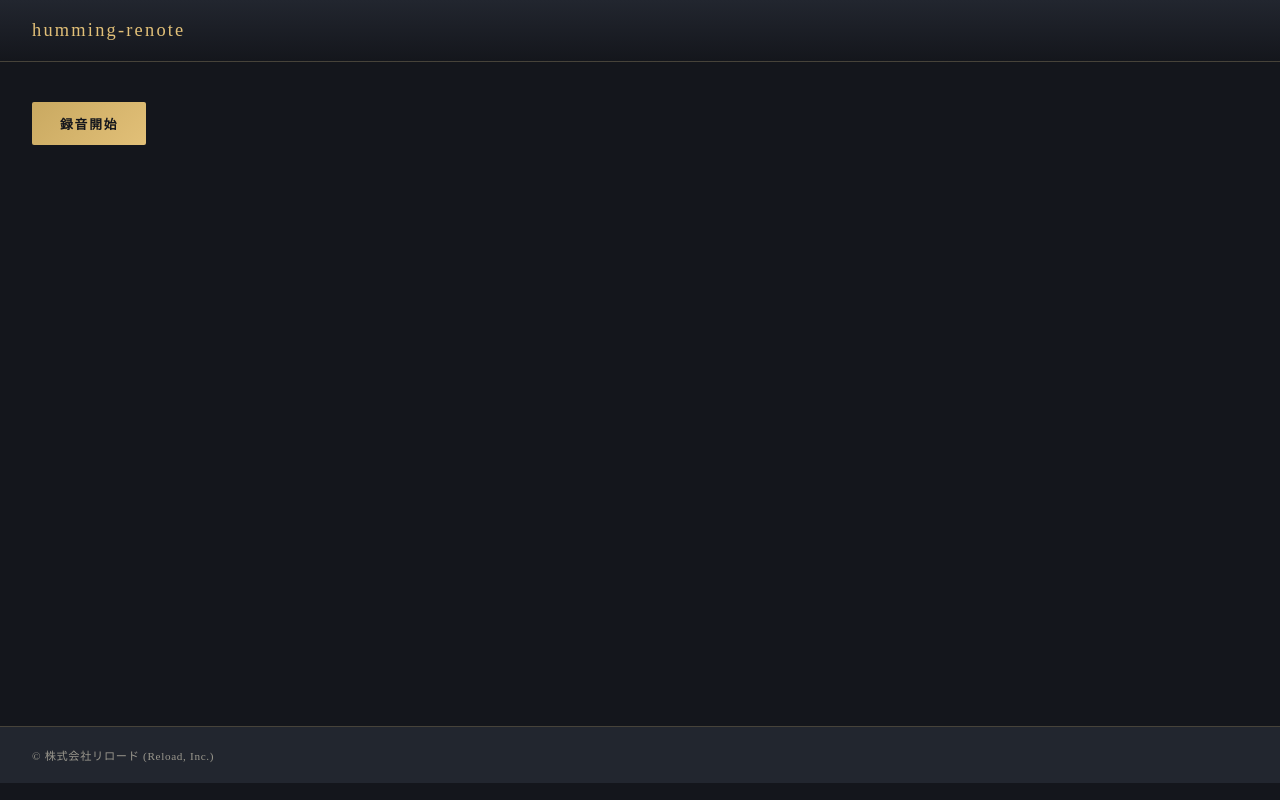
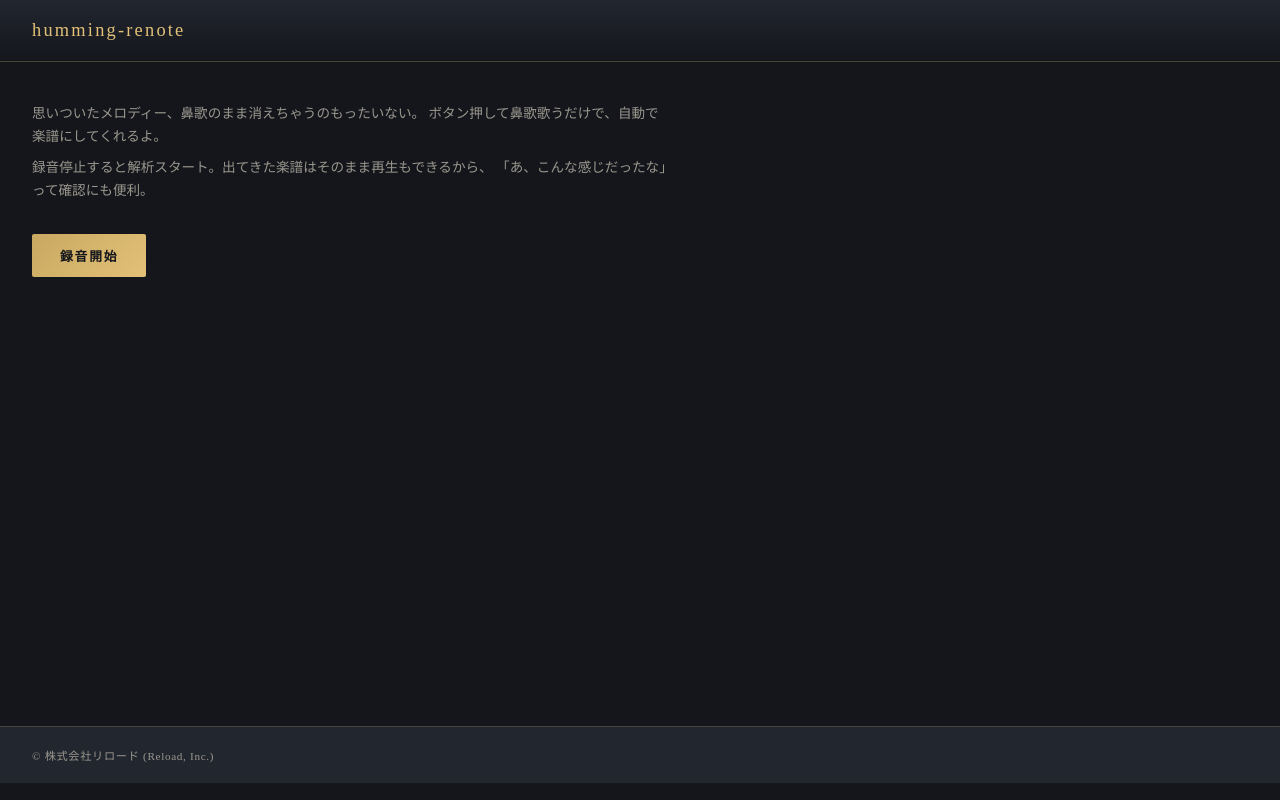
Before and after one commit to reload-co-jp/humming-renote, a Next.js app: page / in a window 1280 px wide. Built offline with nearby package versions, Linux system fonts and the light colour scheme.

Commit message:
Add howto

```diff
--- a/app/page.module.css
+++ b/app/page.module.css
@@ -3,6 +3,15 @@
   flex-direction: column;
   gap: 2rem;
   max-width: 640px;
+}
+
+.intro {
+  color: var(--color-text-muted);
+  display: flex;
+  flex-direction: column;
+  font-size: 0.85rem;
+  gap: 0.5rem;
+  line-height: 1.7;
 }
 
 .recordButton {
--- a/app/page.tsx
+++ b/app/page.tsx
@@ -13,6 +13,17 @@ const Page: FC = () => {
 
   return (
     <div className={styles.page}>
+      <div className={styles.intro}>
+        <p>
+          思いついたメロディー、鼻歌のまま消えちゃうのもったいない。
+          ボタン押して鼻歌歌うだけで、自動で楽譜にしてくれるよ。
+        </p>
+        <p>
+          録音停止すると解析スタート。出てきた楽譜はそのまま再生もできるから、
+          「あ、こんな感じだったな」って確認にも便利。
+        </p>
+      </div>
+
       <button
         className={`${styles.recordButton} ${isRecording ? styles.recording : ""}`}
         onClick={isRecording ? stop : start}
```
